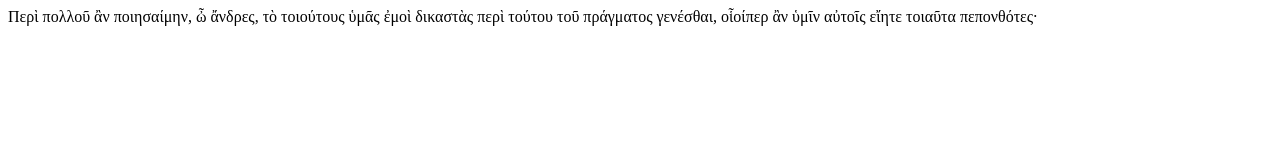
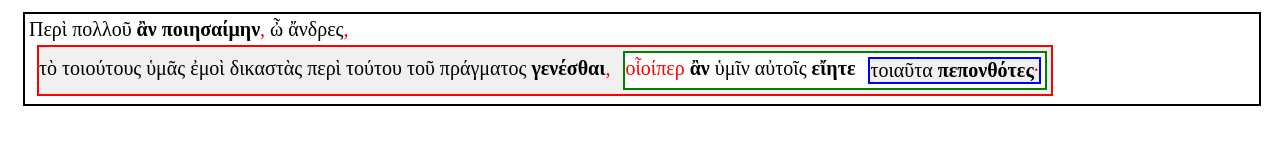
Before and after one commit to pajaro1966/Lisias, a plain HTML site: page Fragmento_002_Inter.html in a window 1280 px wide. Drawn offline with Linux system fonts and the light colour scheme.

Commit message:
update
update

```diff
--- a/Fragmento_002_Inter.html
+++ b/Fragmento_002_Inter.html
@@ -1,4 +1,4 @@
-<!DOCTYPE html> <html><head> <link rel="stylesheet" href="/static/css_Sintaxis.css"></head><body>
+<!DOCTYPE html> <html><head> <link rel="stylesheet" href="static/Sintaxis.css"></head><body>
     <div class="mygraph">
      <span class="nivel01"> Περὶ πολλοῦ <span class="verbo">ἂν</span> <span class="verbo">ποιησαίμην</span><span class="puntuacion">,</span> ὦ ἄνδρες<span class="puntuacion">,</span> <span class="nivel02"> τὸ τοιούτους ὑμᾶς ἐμοὶ δικαστὰς περὶ τούτου τοῦ πράγματος <span class="verbo">γενέσθαι</span><span class="puntuacion">,</span> <span class="nivel03"> <span class="subord">οἷοίπερ</span> <span class="verbo">ἂν</span> ὑμῖν αὐτοῖς <span class="verbo">εἴητε</span> <span class="nivel04"> τοιαῦτα <span class="verbo">πεπονθότες</span><span class="puntuacion">·</span> </span> </span> </span> </span>
     </div>
```
Also changed, not shown: 1 other file.
